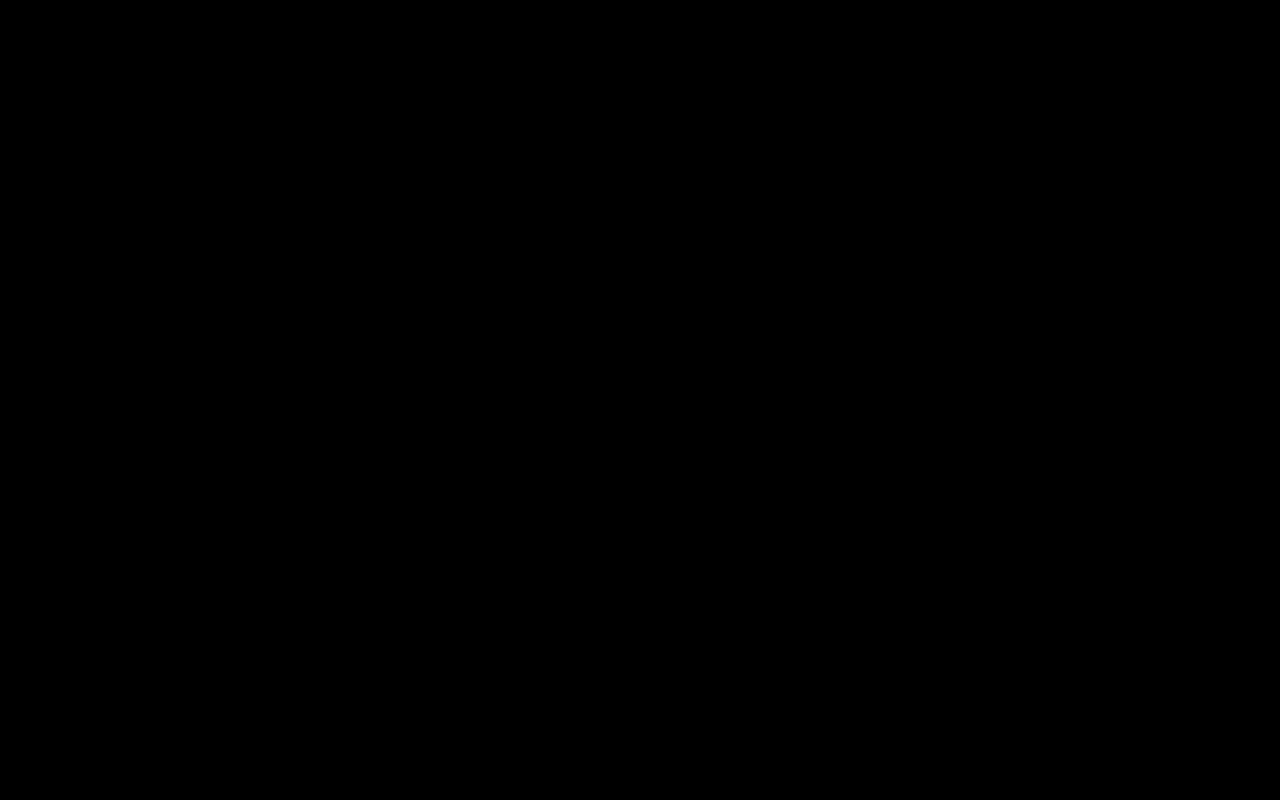
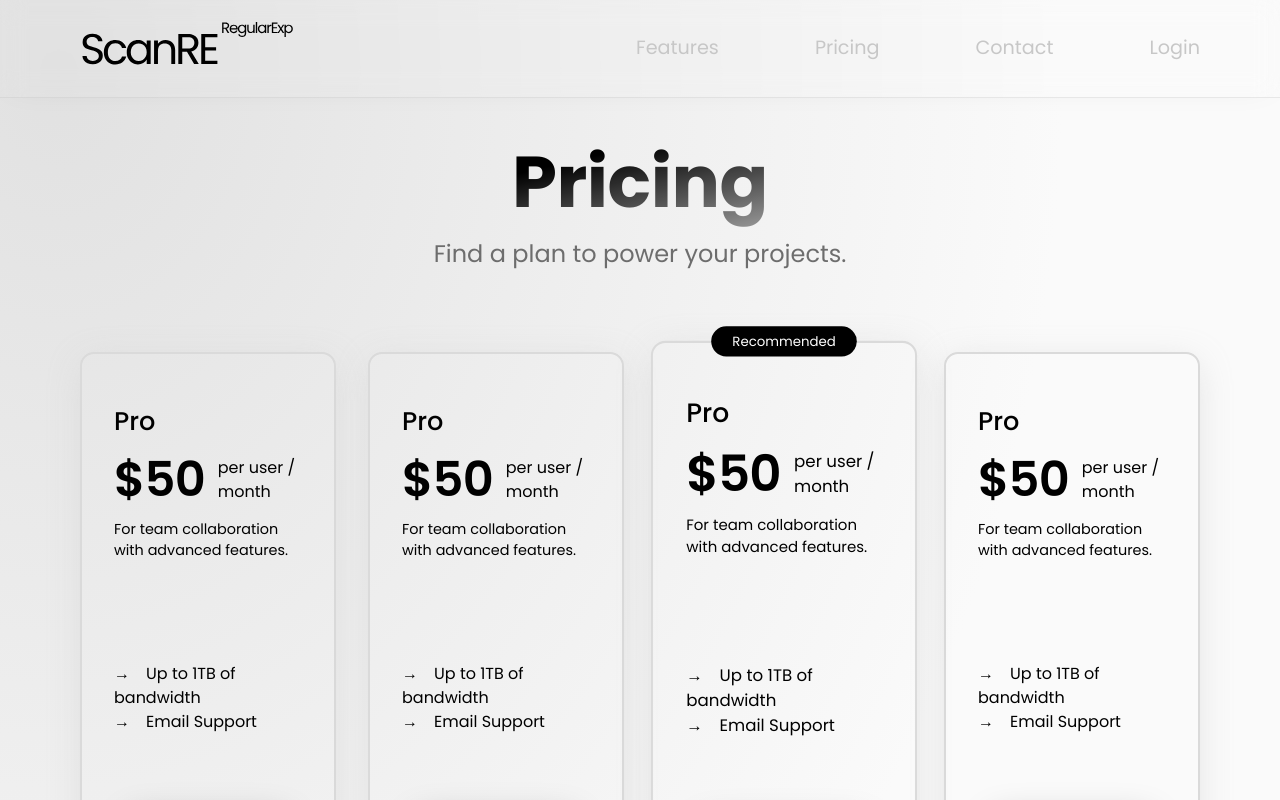
Before and after one commit to ScanRE/ScanRE, a React (Vite) app in the folder mh-frontend/: page /pricing in a window 1280 px wide. Before the commit this address had no page. Shown: the top 800 px of the page. Built offline with nearby package versions, Linux system fonts and the light colour scheme.

Commit message:
feat: setup pricing for business \model

```diff
--- a/mh-frontend/src/App.jsx
+++ b/mh-frontend/src/App.jsx
@@ -4,6 +4,7 @@ import { Routes, Route } from "react-router-dom";
 import Landing from "./containers/landing/Landing";
 import Home from "./containers/Home";
 import FindingDetail from "./containers/FindingDetail";
+import Pricing from './containers/pricing/Pricing';
 
 function App() {
     const [scanResData, setScanResData] = useState();
@@ -24,6 +25,7 @@ function App() {
                   }
               />
               <Route path="/findingDetail/*" element={<FindingDetail />} />
+              <Route path="/pricing" element={<Pricing />} />
           </Routes>
       </>
   );
--- a/mh-frontend/src/components/cta/CTA.jsx
+++ b/mh-frontend/src/components/cta/CTA.jsx
@@ -1,7 +1,7 @@
 import React from "react";
 import "./cta.css";
 
-function CTA({ text, onClick, type}) {
+function CTA({ text, onClick=(() => {}), type=""}) {
 	return (
 		<button className={`btn btn-${type}`} onClick={onClick}>
 			{text}
--- a/mh-frontend/src/components/cta/cta.css
+++ b/mh-frontend/src/components/cta/cta.css
@@ -1,5 +1,5 @@
 .btn {
-	color: white;
+	color: rgb(242, 242, 242) !important;
 	background: #1c1c1c;
 	box-shadow: 0px 7px 35px 2px rgba(0, 0, 0, 0.25);
 	font-size: 1rem;
--- a/mh-frontend/src/components/index.js
+++ b/mh-frontend/src/components/index.js
@@ -1,2 +1,3 @@
 export { default as Navbar } from "./navbar/Navbar";
 export { default as CTA } from "./cta/CTA";
+export { default as Pricebox } from "./pricebox/Pricebox";
--- a/mh-frontend/src/components/navbar/Navbar.jsx
+++ b/mh-frontend/src/components/navbar/Navbar.jsx
@@ -11,7 +11,7 @@ function Navbar() {
 					<a href="/">Features</a>
 				</li>
 				<li>
-					<a href="/">Plans</a>
+					<a href="/pricing">Pricing</a>
 				</li>
 				<li>
 					<a href="/">Contact</a>
--- a/mh-frontend/src/components/navbar/navbar.css
+++ b/mh-frontend/src/components/navbar/navbar.css
@@ -3,7 +3,13 @@ nav {
 	align-items: center;
 	justify-content: space-between;
 
-	padding: 2rem 5rem;
+	padding: 1rem 5rem;
+	border-bottom: 1px solid rgba(194, 194, 194, 0.326);
+	box-shadow: 0px -5px 35px -12px rgba(0, 0, 0, 0.1);
+	backdrop-filter: blur(12px);
+	position: fixed;
+	top: 0;
+	width: 100%;
 }
 
 ul {
--- /dev/null
+++ b/mh-frontend/src/components/pricebox/Pricebox.jsx
@@ -0,0 +1,40 @@
+import React from 'react';
+import CTA from '../cta/CTA';
+import './pricebox.css';
+
+function Pricebox({
+    tier="Pro",
+    cost="$50",
+    desc="For team collaboration with advanced features.",
+    features=[
+        "Up to 1TB of bandwidth",
+        "Email Support",
+    ],
+    recommended=false,
+    cta="Start Now"
+}) {
+    return (
+        <div className={`price-box glowing-border ${recommended ? "lifted" : ""}`}>
+            {recommended && <span className="rec">Recommended</span>}
+            <div className="one">
+                <span className="heading">{tier}</span>
+                <div className="total-cost">
+                    <span className="cost">{cost}</span>
+                    <span className="per">per user / month</span>
+                </div>
+                <span className="desc">
+                    {desc}
+                </span>
+            </div>
+            <div className="two">
+                <ul className="features">
+                    {features.map((it) => <li className="feature">{it}</li>)}
+                </ul>
+                <CTA text={cta} />
+            </div>
+        </div>
+    );
+
+}
+
+export default Pricebox;
--- /dev/null
+++ b/mh-frontend/src/components/pricebox/pricebox.css
@@ -0,0 +1,82 @@
+
+.price-box {
+	padding: 3rem 2rem;
+	display: flex;
+	align-items: center;
+	justify-content: space-between;
+	flex-direction: column;
+	width: 20vw;
+	height: 70vh;
+	color: #000000;
+	border-radius: 14px;
+	box-shadow: 0px 7px 35px -5px rgba(212, 212, 212, 0.722);
+}
+
+.one, .two {
+	display: flex;
+	align-items: flex-start;
+	justify-content: flex-start;
+	flex-direction: column;
+	gap: 0.2rem;
+}
+
+.two {
+	gap: 5rem
+}
+
+.heading {
+	font-size: 1.6rem;
+	font-weight: 500;
+}
+
+.total-cost {
+	display: flex;
+	align-items: center;
+	justify-content: flex-start;
+	gap: 0.8rem;
+}
+
+.desc {
+	font-size: 0.9rem;
+}
+
+.total-cost .cost {
+	font-weight: 600;
+	letter-spacing: -0.05rem;
+	font-size: 3rem;
+}
+
+.features {
+	display: flex;
+	align-items: flex-start;
+	justify-content: flex-start;
+	flex-direction: column;
+	gap: 0rem;
+}
+.features .feature {
+	font-size: 1rem;
+}
+
+.two .btn {
+    display: flex;
+    align-self: center;
+}
+
+.glowing-border {
+    border: 2px solid #dadada;
+}
+
+.glowing-border:focus {
+    outline: none;
+    border-color: #9ecaed;
+    box-shadow: 0 0 10px #9ecaed;
+}
+
+.feature:before {
+	content: "→";
+	padding-right: 1rem;
+}
+
+.lifted {
+	scale: 1.04;
+}
--- a/mh-frontend/src/containers/landing/landing.css
+++ b/mh-frontend/src/containers/landing/landing.css
@@ -6,6 +6,7 @@
 		#e1e1e1 0%,
 		#fafafa 100%
 	);
+	padding-top: 8rem;
 }
 
 section {
--- /dev/null
+++ b/mh-frontend/src/containers/pricing/Pricing.jsx
@@ -0,0 +1,24 @@
+import { Navbar, CTA, Pricebox } from '../../components';
+import './pricing.css';
+
+function Pricing() {
+    return (
+        <div className="pricing">
+                <Navbar />
+                <div className="wrapper">
+                    <div className="title">
+                        <h1 className="gradient-text">Pricing</h1>
+                        <span className="tagline">Find a plan to power your projects.</span>
+                    </div>
+                    <section className="pricing-models">
+                        <Pricebox/>
+                        <Pricebox/>
+                        <Pricebox recommended={true}/>
+                        <Pricebox/>
+                    </section>
+                </div>
+            </div>
+     );
+}
+
+export default Pricing;
--- /dev/null
+++ b/mh-frontend/src/containers/pricing/pricing.css
@@ -0,0 +1,72 @@
+.pricing {
+	width: 100vw;
+    height: 150vh;
+	background: radial-gradient(
+		78.43% 107.43% at 4.61% 5.65%,
+		#e1e1e1 0%,
+		#fafafa 100%
+	);
+	padding-top: 8rem;
+}
+
+.wrapper {
+    display: flex;
+    align-items: center;
+    justify-content: space-between;
+    flex-direction: column;
+}
+
+.first, .title {
+	display: flex;
+	align-items: center;
+	justify-content: center;
+	flex-direction: column;
+}
+
+.first {
+    gap: 4rem;
+}
+
+.pricing h1 {
+	font-size: 4.5rem;
+	font-weight: 700;
+	letter-spacing: -0.03rem;
+}
+
+.tagline {
+	font-weight: 400;
+	font-size: 1.5rem;
+	display: flex;
+	align-items: center;
+	color: #6d6d6d;
+}
+
+.gradient-text {
+	background: linear-gradient(
+		166.9deg,
+		#000000 27.99%,
+		rgba(0, 0, 0, 0) 135.11%
+	);
+	background-clip: text;
+	-webkit-background-clip: text;
+	-webkit-text-fill-color: transparent;
+}
+
+
+.pricing-models {
+	display: flex;
+	align-items: center;
+	justify-content: center;
+	gap: 2rem;
+
+}
+
+.rec {
+	position: absolute;
+	translate: 0 -4rem;
+	background: black;
+	color: white;
+	font-size: 0.8rem;
+	border-radius: 1rem;
+	padding: 0.3rem 1.25rem;
+}
```
